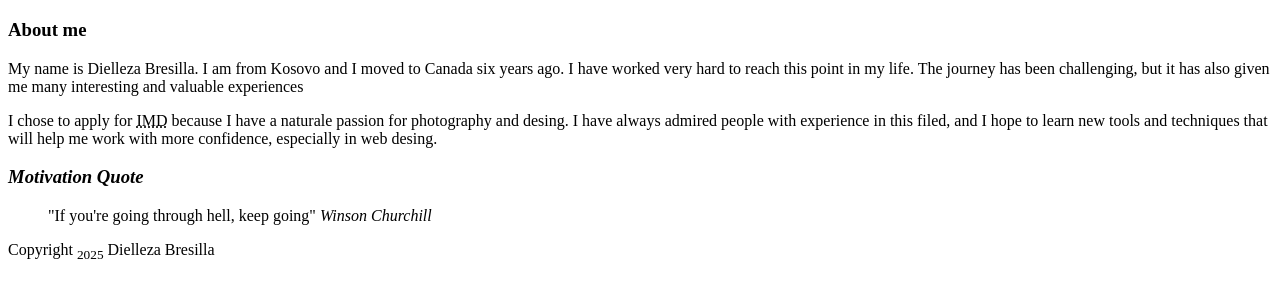
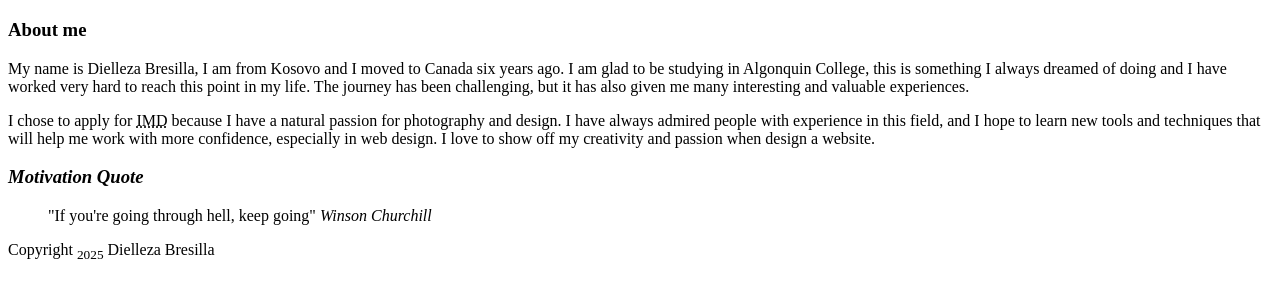
Before and after one commit to bres0039/bres0039.github.io, a plain HTML site: page html-assignment/index.html in a window 1280 px wide. Shown: the part 61-358 px from the top of the page. Drawn offline with Linux system fonts and the light colour scheme.

Commit message:
add paragraph

```diff
--- a/html-assignment/index.html
+++ b/html-assignment/index.html
@@ -12,9 +12,9 @@
     <main>
         <article>
             <h3>About me</h3>
-             <p>My name is Dielleza Bresilla. I am from Kosovo and I moved to Canada six years ago. I have worked very hard to reach this point in my life. The journey has been challenging, but it has also given me many interesting and valuable experiences</p>
+             <p>My name is Dielleza Bresilla, I am from Kosovo and I moved to Canada six years ago. I am glad to be studying in Algonquin College, this is something I always dreamed of doing and I have worked very hard to reach this point in my life. The journey has been challenging, but it has also given me many interesting and valuable experiences.</p>
 
-             <p>I chose to apply for <abbr title="Interactive Media Design">IMD</abbr> because I have a naturale passion for photography and desing. I have always admired people with experience in this filed, and I hope to learn new tools and techniques that will help me work with more confidence, especially in web desing.</p>
+             <p>I chose to apply for <abbr title="Interactive Media Design">IMD</abbr> because I have a natural passion for photography and design. I have always admired people with experience in this field, and I hope to learn new tools and techniques that will help me work with more confidence, especially in web design. I love to show off my creativity and passion when design a website.</p>
         </article>
         <article>
             <h3><em>Motivation Quote</em></h3>
```
